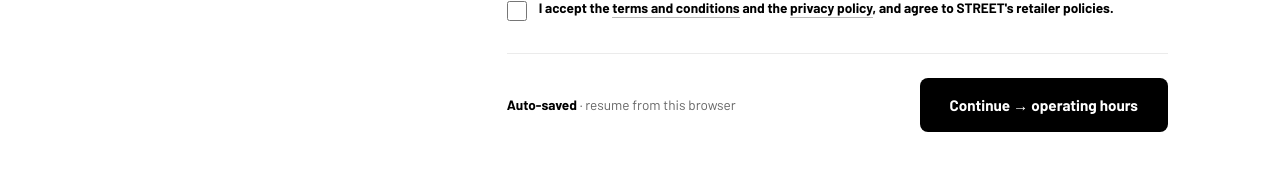
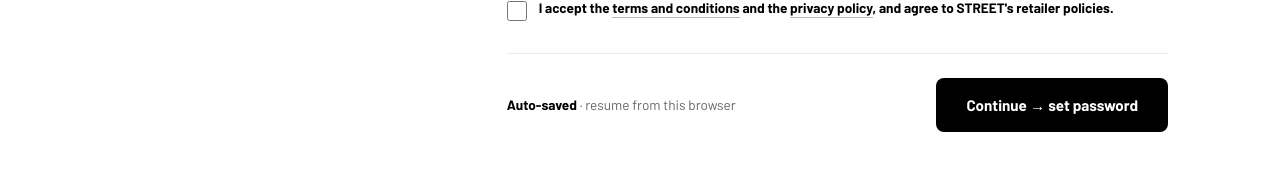
Before and after one commit to STREET-Technologies/street-vendor-portal, a Next.js app: page /onboard in a window 1280 px wide. Shown: the part 1434-1616 px from the top of the page. Built offline with nearby package versions, Linux system fonts and the light colour scheme; no server answers; a web font is replaced by a local one.

Commit message:
Fix CTA copy on /onboard
Submit button said "Continue → operating hours" but the actual next
step is /change-password. Updated to "Continue → set password" to
match the flow.

Co-Authored-By: Claude Opus 4.7 (1M context) <noreply@anthropic.com>

```diff
--- a/app/onboard/page.tsx
+++ b/app/onboard/page.tsx
@@ -312,7 +312,7 @@ export default function OnboardPage() {
                       Submitting…
                     </>
                   ) : (
-                    "Continue → operating hours"
+                    "Continue → set password"
                   )}
                 </button>
               </div>
```
